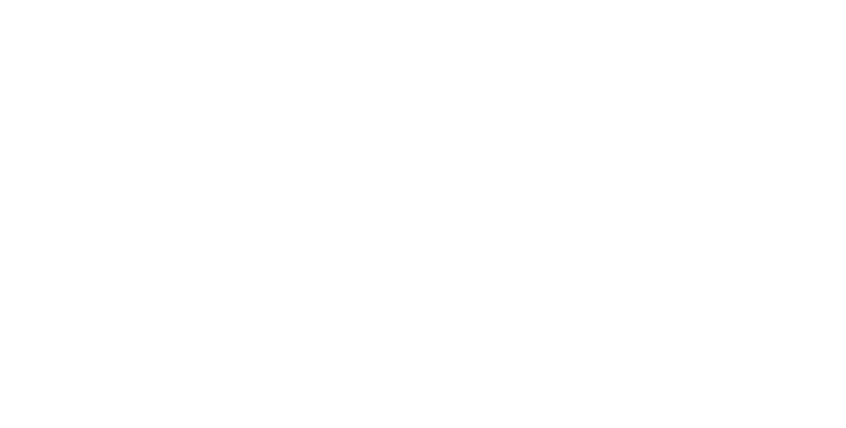
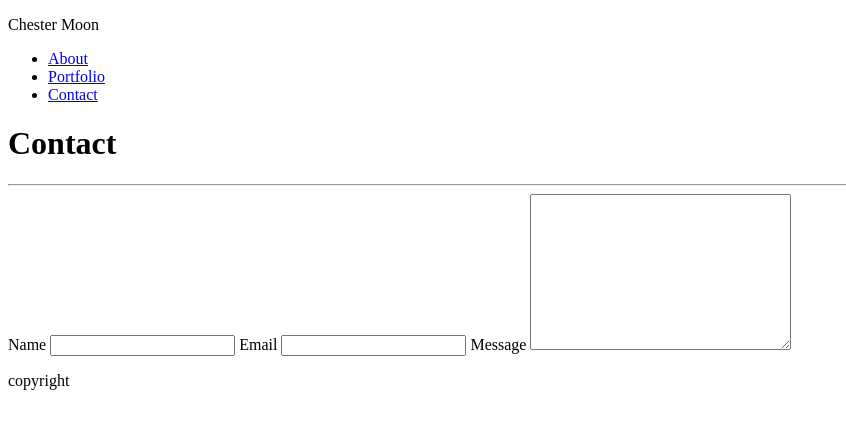
Before and after one commit to cmoon413/Portfolio, a plain HTML site: page contact.html in a window 1280 px wide. Shown: the whole page, without its empty margins (0-846 px from the left). Drawn offline with Linux system fonts and the light colour scheme.

Commit message:
created initial version of contact form

```diff
--- a/contact.html
+++ b/contact.html
@@ -7,8 +7,43 @@
     <meta http-equiv="X-UA-Compatible" content="ie=edge">
     <title>Document</title>
 </head>
+<header>
+    <div class="leftnav">
+        <p>Chester Moon</p>
+    </div>
+    <div class="rightnav">
+        <ul class="navbar">
+            <li><a href="index.html">About</a></li>
+            <li><a href="portfolio.html">Portfolio</a></li>
+            <li><a href="#">Contact</a></li>
+        </ul>
+    </div>
+
+</header>
 
 <body>
+    <main class="container">
+        <h1>Contact</h1>
+        <hr>
+        <div class="contact-form">
+            <label for="Name">Name</label>
+            <input type="text" name="Name">
+            <label for="email">Email</label>
+            <input type="text" name="email">
+            <label for="Message">Message</label>
+            <textarea name="message" id="" cols="30" rows="10"></textarea>
+
+
+        </div>
+
+
+    </main>
+    <footer class="footer">
+        <p class="copyright">copyright</p>
+
+    </footer>
+
+
 
 </body>
 
```
